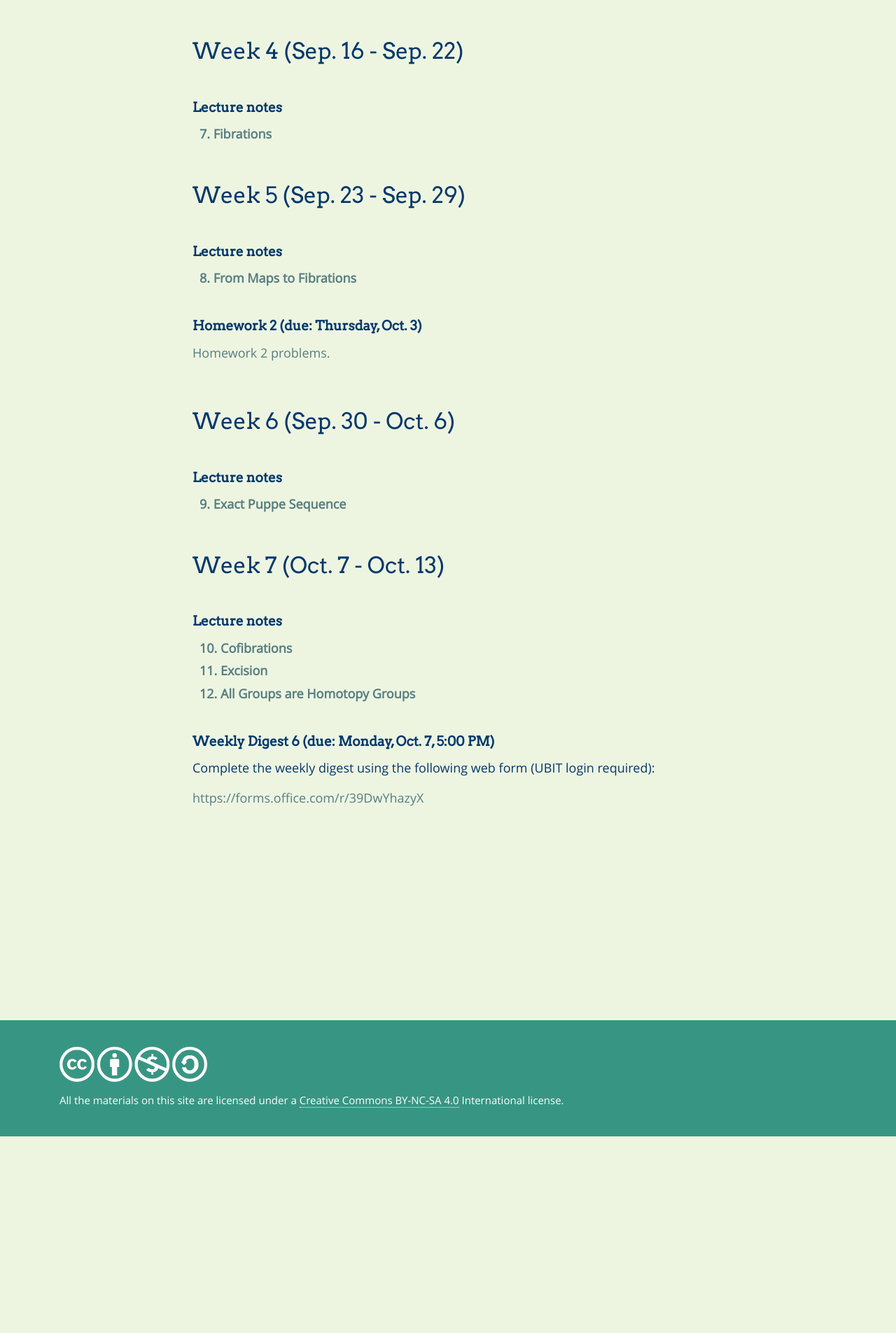
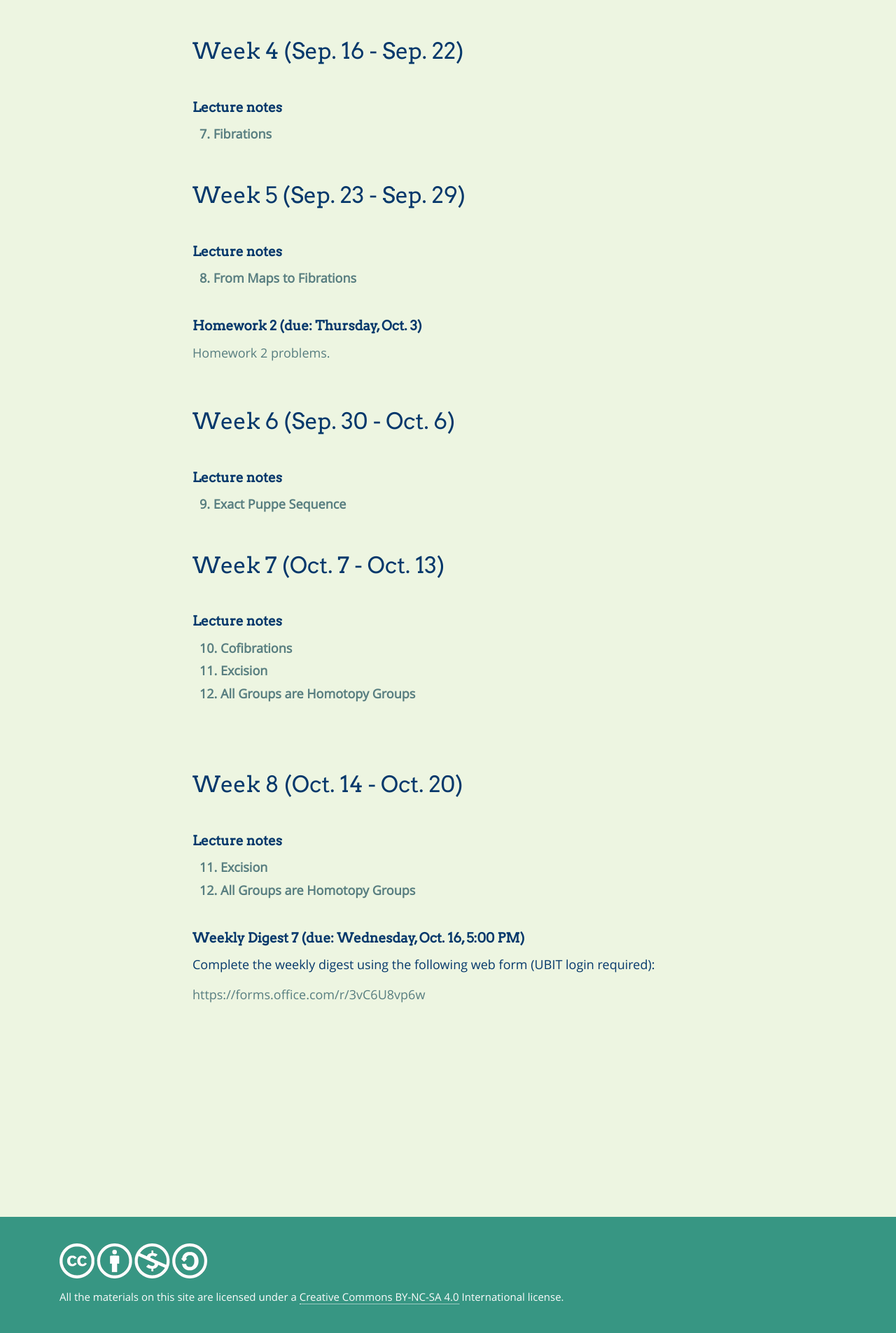
Before and after one commit to bbadzioch/727_site, a Jekyll site: the page built from course_schedule.md, in a window 1280 px wide. Shown: the part 1033-2938 px from the top of the page at 70% size. Built offline with Jekyll 4.4.1, drawn with Linux system fonts in a browser that asks for light colours; nearby versions of some CDN libraries; our own code applies the rules of GitHub Pages for plain Markdown files; before the commit the page ends 2657 px from its top, so only the background shows below that.

Commit message:
Update course_schedule.md

```diff
--- a/course_schedule.md
+++ b/course_schedule.md
@@ -106,16 +106,28 @@ layout: lecture_notes
 
 <br/>
 
-#### **Weekly Digest 6 (due: Monday, Oct. 7, 5:00 PM)**
+
+<br/>
+
+## Week 8 (Oct. 14 - Oct. 20)
+
+<br/>
+
+#### **Lecture notes**
+
+{% include lecture_notes_table.html chapter="11. Excision" %}
+{% include lecture_notes_table.html chapter="12. All Groups are Homotopy Groups" %}
+
+<br/>
+
+#### **Weekly Digest 7 (due: Wednesday, Oct. 16, 5:00 PM)**
 
 Complete the weekly digest using the following web form (UBIT login required):
 
-[https://forms.office.com/r/39DwYhazyX](https://forms.office.com/r/39DwYhazyX)
+[https://forms.office.com/r/3vC6U8vp6w](https://forms.office.com/r/3vC6U8vp6w)
 
 
 <br/>
-
-
 
 
 
```
